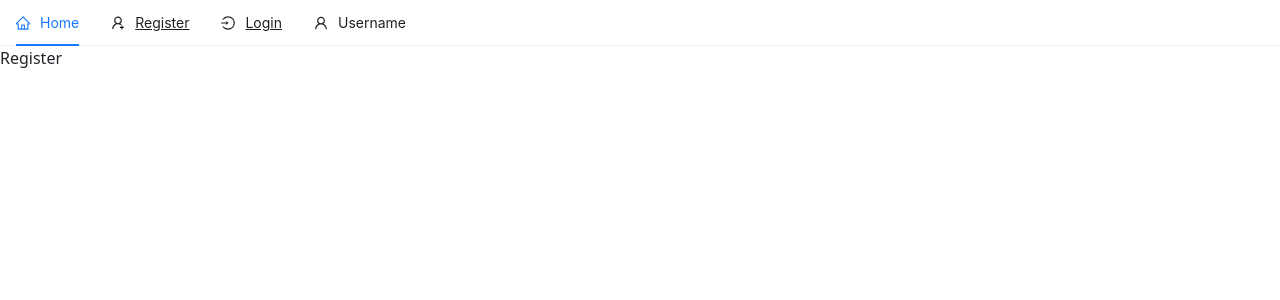
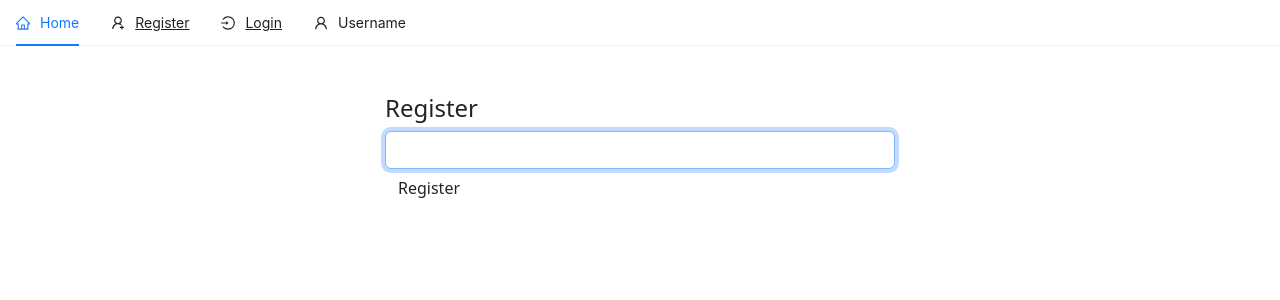
Before and after one commit to toadSage45/ZappyCart, a React (Create React App) app in the folder client/: page /register in a window 1280 px wide. Shown: the top 300 px of the page. Built offline with nearby package versions, Linux system fonts and the light colour scheme; no server answers.

Commit message:
Add firebase email link to signin

```diff
--- a/client/package.json
+++ b/client/package.json
@@ -9,11 +9,13 @@
     "@testing-library/user-event": "^13.5.0",
     "antd": "^5.24.6",
     "bootstrap": "^5.3.3",
+    "dotenv": "^16.4.7",
     "firebase": "^11.6.0",
     "react": "^19.1.0",
     "react-dom": "^19.1.0",
     "react-router-dom": "^7.4.1",
     "react-scripts": "5.0.1",
+    "react-toastify": "^11.0.5",
     "web-vitals": "^2.1.4"
   },
   "scripts": {
--- a/client/src/App.js
+++ b/client/src/App.js
@@ -1,6 +1,7 @@
 import React from "react";
 import { Routes, Route } from "react-router-dom";
-
+import {ToastContainer} from 'react-toastify'
+import 'react-toastify/ReactToastify.css';
 
 
 
@@ -16,6 +17,7 @@
 function App() {
   return (<>
     <Header/>
+    <ToastContainer/>
     <Routes>
       <Route exact path="/" element={<Home />} />
       <Route exact path="/login" element={<Login />} />
--- a/client/src/pages/auth/Register.js
+++ b/client/src/pages/auth/Register.js
@@ -1,8 +1,54 @@
-import React from 'react'
+import React, { useState } from 'react'
+import {auth , googleAuthProvider,sendSignInLinkToEmail} from '../../firebase.js'
+
+import {toast } from 'react-toastify'
+
 
 const Register = () => {
+  const [email, setEmail] = useState('');
+  const handleSubmit = async (e) => {
+       e.preventDefault()
+       const config = {
+        url : process.env.REACT_APP_REGISTER_REDIRECT_URL,
+        handleCodeInApp : true
+       }
+
+  await sendSignInLinkToEmail(auth , email , config)
+  toast.success(`Email is sent to ${email}. Click the link to complete the registration`);
+
+  //save user email in local storage
+
+  window.localStorage.setItem('emailForRegistration' , email)
+
+  //clear state
+  setEmail('');
+  }
+  const registerForm = () => {
+    return (
+      <form onSubmit={handleSubmit}>
+        <input type="email"
+        className='form-control'
+        value={email}
+        onChange={e => setEmail(e.target.value)}
+        autoFocus />
+
+
+        <button type ="submit" className='btn btn-raised'>Register  </button>
+      </form>
+    )
+  }
   return (
-    <div>Register</div>
+    <div className='container p-5'>
+      <div className='row'>
+        <div class="col-md-6 offset-md-3">
+          <h4>
+            Register
+          </h4>
+          {registerForm()}
+        </div>
+      </div>
+
+    </div>
   )
 }
 
```
Also changed, not shown: 2 other files (tests, documents, lock files or other folders).
